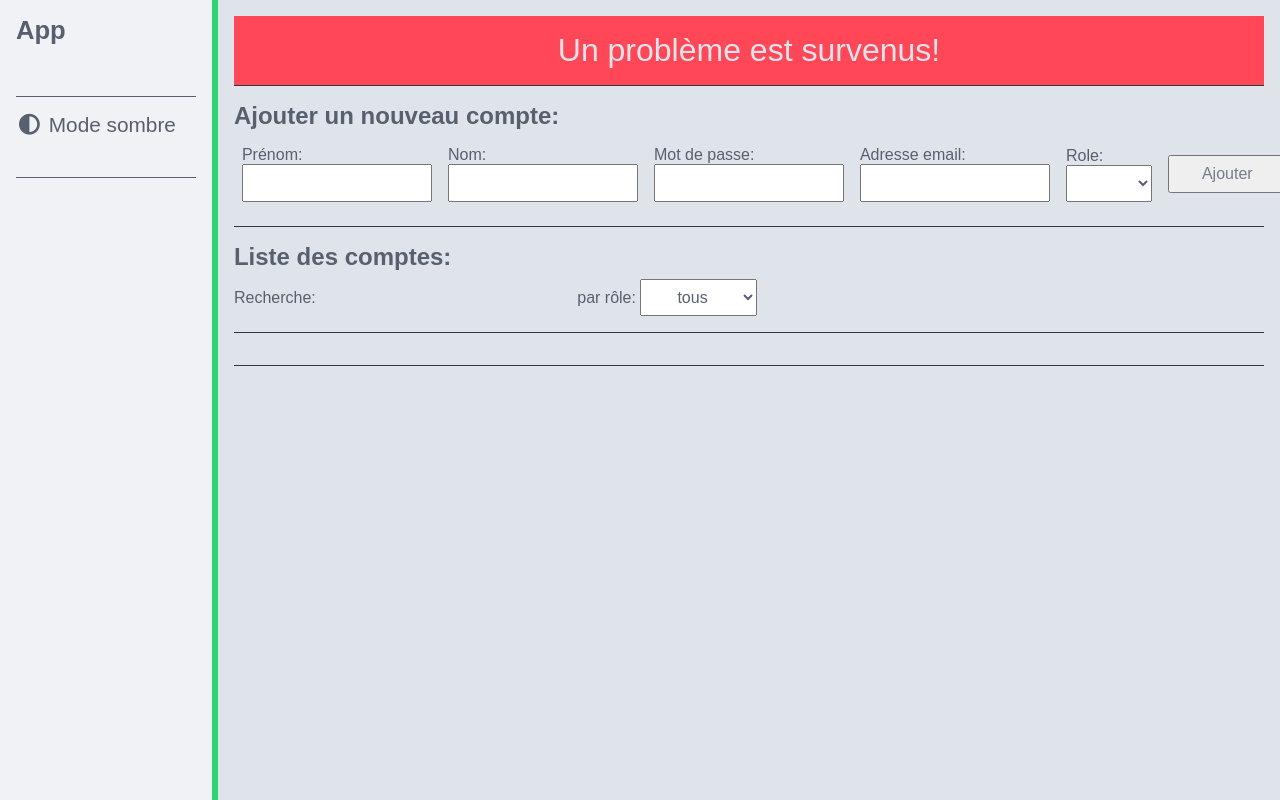
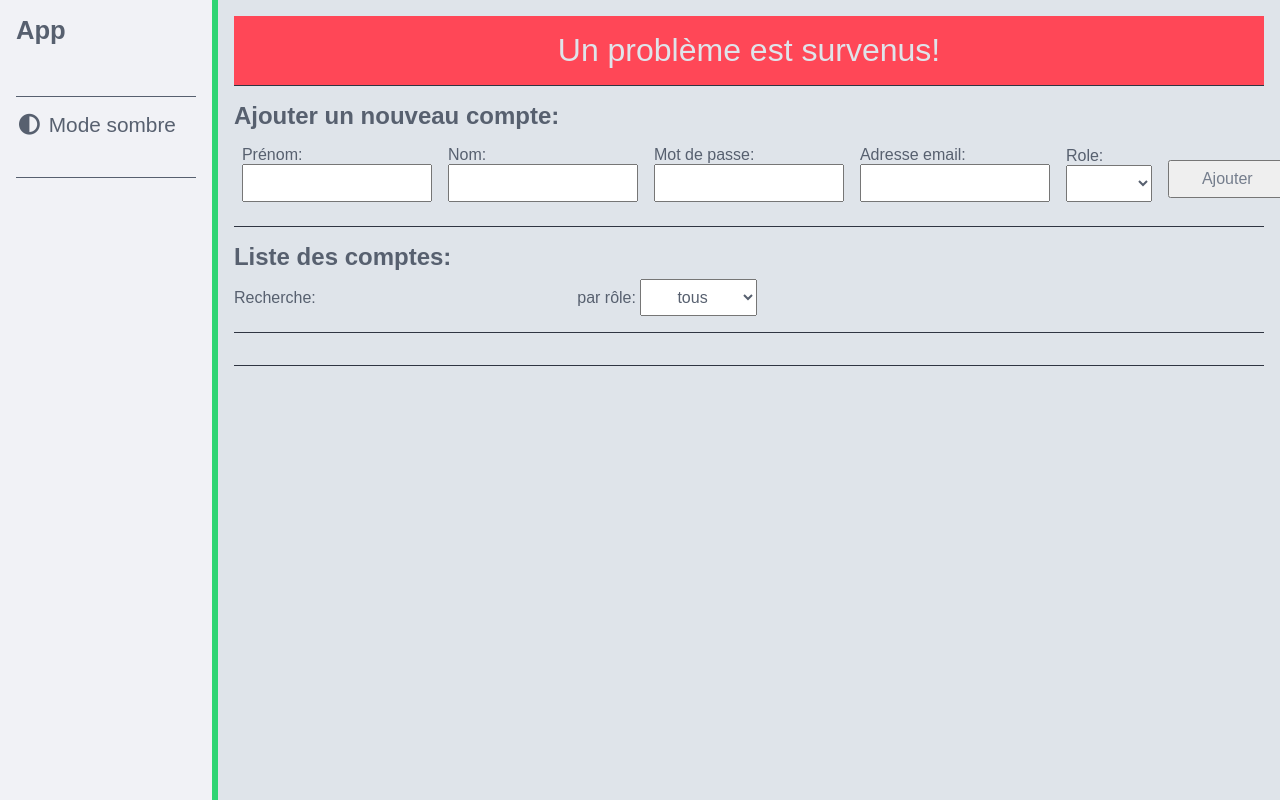
Before and after one commit to Elliacoj/site_stage, a PHP site: page /view/administration.php?error=1 in a window 1280 px wide. Run offline with PHP 8.4, Linux system fonts and the light colour scheme; data that the repository does not hold is empty; some libraries are stand-ins or nearby versions.

Commit message:
22/03 : modifs css

```diff
--- a/view/styles/admin_page.css
+++ b/view/styles/admin_page.css
@@ -1,7 +1,3 @@
-#admin_accounts_list, #admin_add_account, #accounts_list_search, #accounts_results_screen, #error_no_problem, #error_problem, #error_problem_mail {
-    width: 100%;
-}
-
 h2 {
     margin-bottom: 0.5rem;
 }
@@ -17,8 +13,6 @@ h2 {
 }
 
 #accounts_list_search, .accounts_results, #admin_add_account form {
-    display: flex;
-    flex-direction: row;
     align-items: center;
 }
 
@@ -29,18 +23,18 @@ h2 {
 #admin_add_account form div {
     padding: 0.5rem;
     width: 20%;
-    display: flex;
-    flex-direction: column;
+}
+
+#admin_add_account form button {
+    margin-top: 9%;
 }
 
 .account_options {
-    display: flex;
     justify-content: flex-end;
 }
 
 #admin_add_account form input {
     padding: 0.5rem 0.5rem;
-    font-size: 1rem;
 }
 
 /*Error message */
--- a/view/styles/commun.css
+++ b/view/styles/commun.css
@@ -12,8 +12,9 @@ body {
 /*For all: 100% */
 header, #body_container, #page_container, #nav_logout_section button,
 .section_documents, .section_information, .section_documents_item,
-.modale div, .modale div input,
-.account_options div {
+#admin_accounts_list, #admin_add_account, #accounts_list_search, #accounts_results_screen, .account_options div,
+#error_no_problem, #error_problem, #error_problem_mail,
+.modale div, .modale div input {
     width: 100%;
 }
 
@@ -24,12 +25,13 @@ html, body, #body_container, #navigation_bar {
 /*For all: FLEX */
 header, #body_container, #index_login label, #page_container,
 .section_type, .section_information, .section_show_button, .section_documents_item,
-#accounts_list_search, .accounts_results, #admin_add_account form,
+#accounts_list_search, #admin_add_account form, #admin_add_account form div, .accounts_results, #admin_add_account form,
+.accounts_results, .account_options,
 .modale, .modale div, .account_options div {
     display: flex;
 }
 
-#page_container, .modale {
+#page_container, #admin_add_account form div , .modale {
     flex-direction: column;
 }
 
@@ -68,7 +70,7 @@ header {
     font-size: 0.8rem;
 }
 
-#page_container, button, .cancel, .modale div label, .modale div input, select {
+#page_container, button, .cancel, #admin_add_account form input, .modale div label, .modale div input, select {
     font-size: 1rem;
 }
 
```
